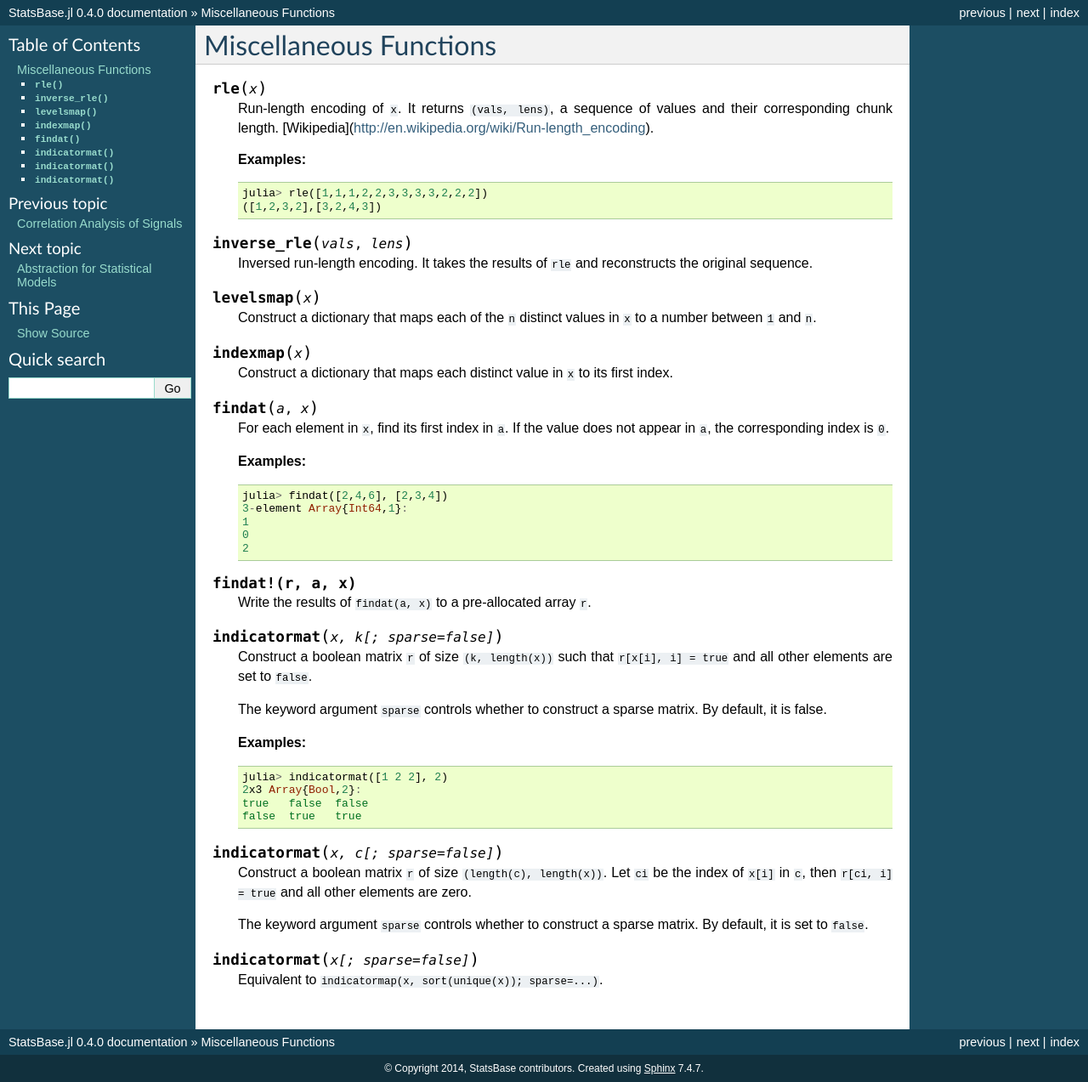
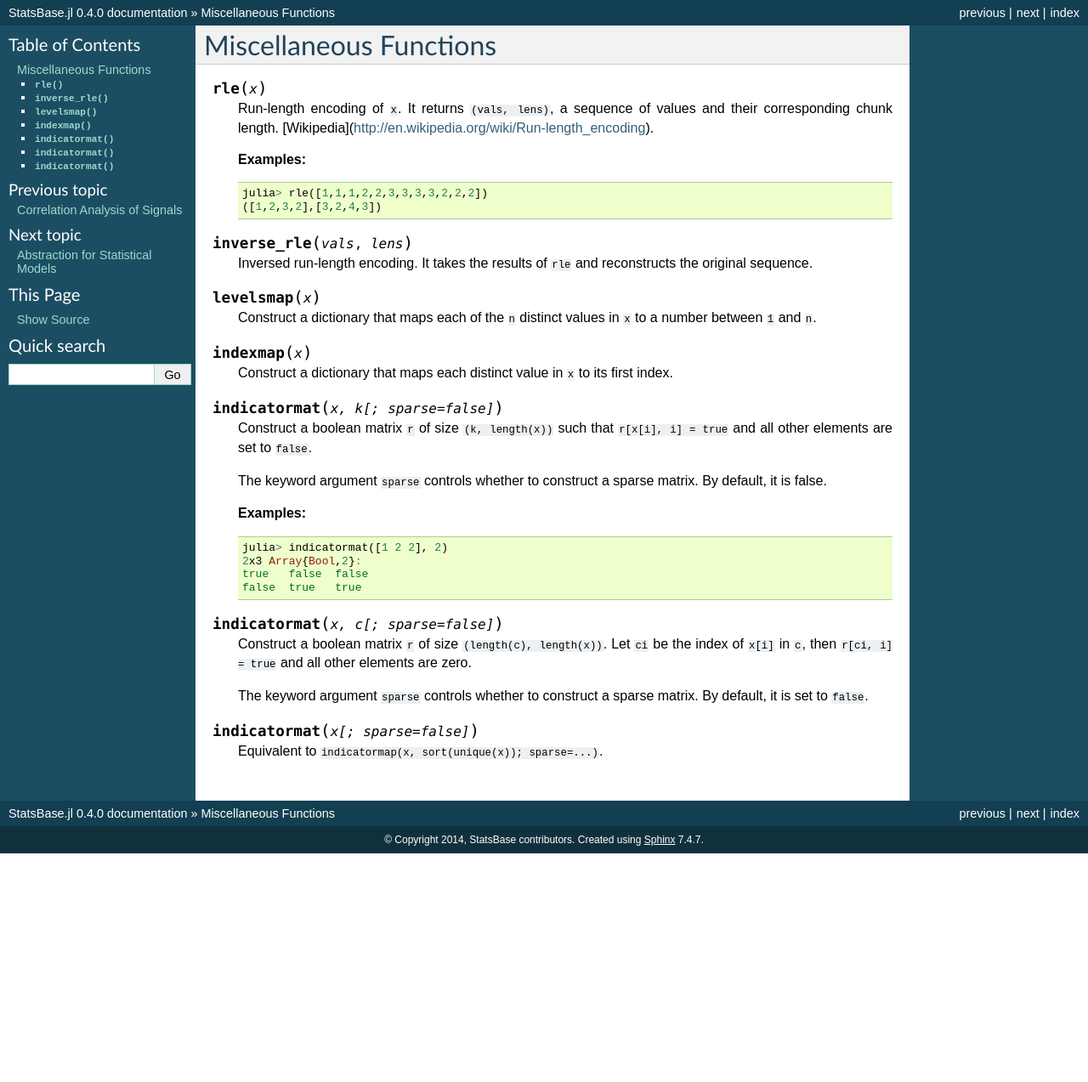
Before and after one commit to JuliaStats/StatsBase.jl, a Sphinx documentation site: the page built from docs/source/misc.rst, in a window 1280 px wide. Shown: the whole page at 85% size. Built offline with Sphinx 7.4.7, drawn with Linux system fonts in a browser that asks for light colours; formulas are drawn with MathJax 3; after the commit the page ends 1004 px from its top, so only the background shows below that.

Commit message:
Deprecate findat() and findat!()
findat() is equivalent to Base.indexin(), and adds to the long list of
find* functions for no reason.

findat!() has no equivalent yet in Base, but it's not used in StatsBase
and its definition can easily be copied to private repositories until Base
gets indexin!().

```diff
--- a/docs/source/misc.rst
+++ b/docs/source/misc.rst
@@ -25,24 +25,6 @@ Miscellaneous Functions
 
     Construct a dictionary that maps each distinct value in ``x`` to its first index.
 
-.. function:: findat(a, x)
-
-    For each element in ``x``, find its first index in ``a``. If the value does not appear in ``a``, the corresponding index is ``0``.
-
-    **Examples:**
-
-    .. code-block:: julia
-
-        julia> findat([2,4,6], [2,3,4])
-        3-element Array{Int64,1}:
-        1
-        0
-        2
-
-.. function:: findat!(r, a, x)
-
-    Write the results of ``findat(a, x)`` to a pre-allocated array ``r``.
-
 .. function:: indicatormat(x, k[; sparse=false])
 
     Construct a boolean matrix ``r`` of size ``(k, length(x))`` such that ``r[x[i], i] = true`` and all other elements are set to ``false``.
```
Also changed, not shown: 3 other files.
